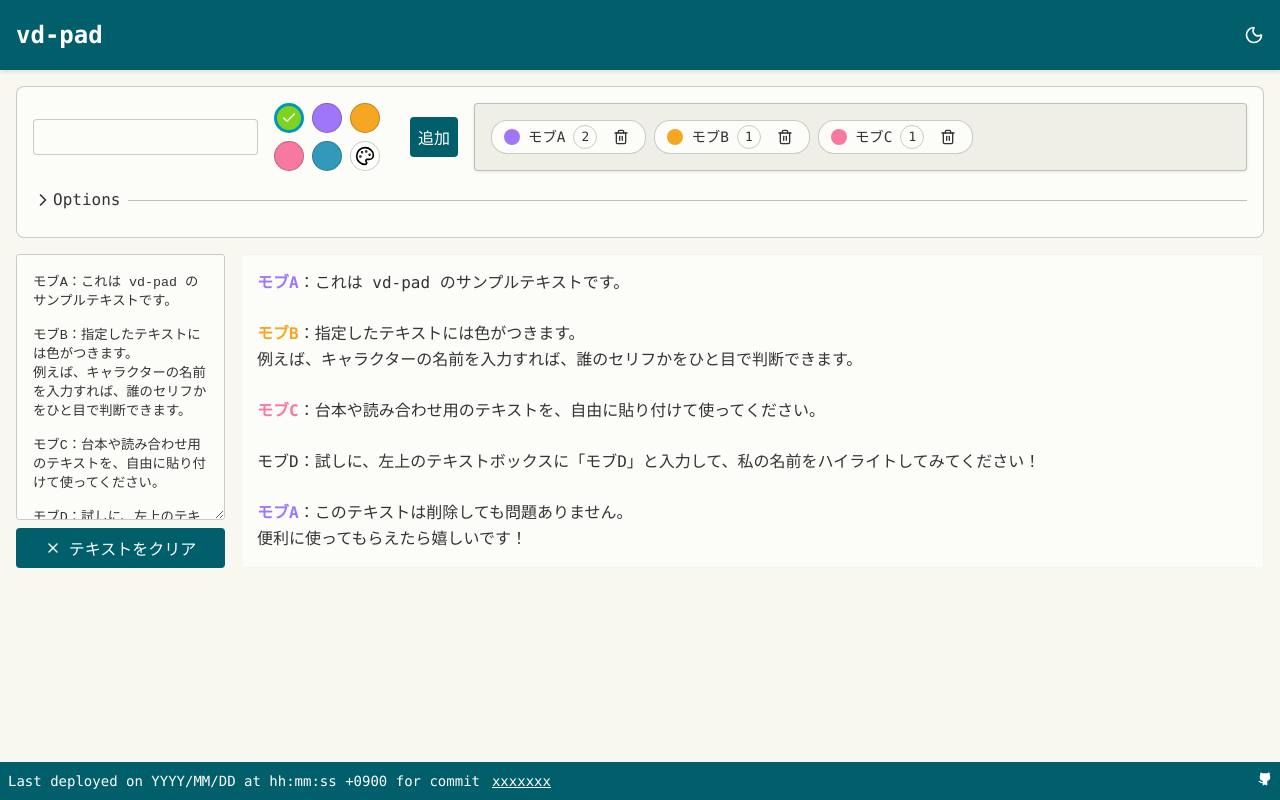
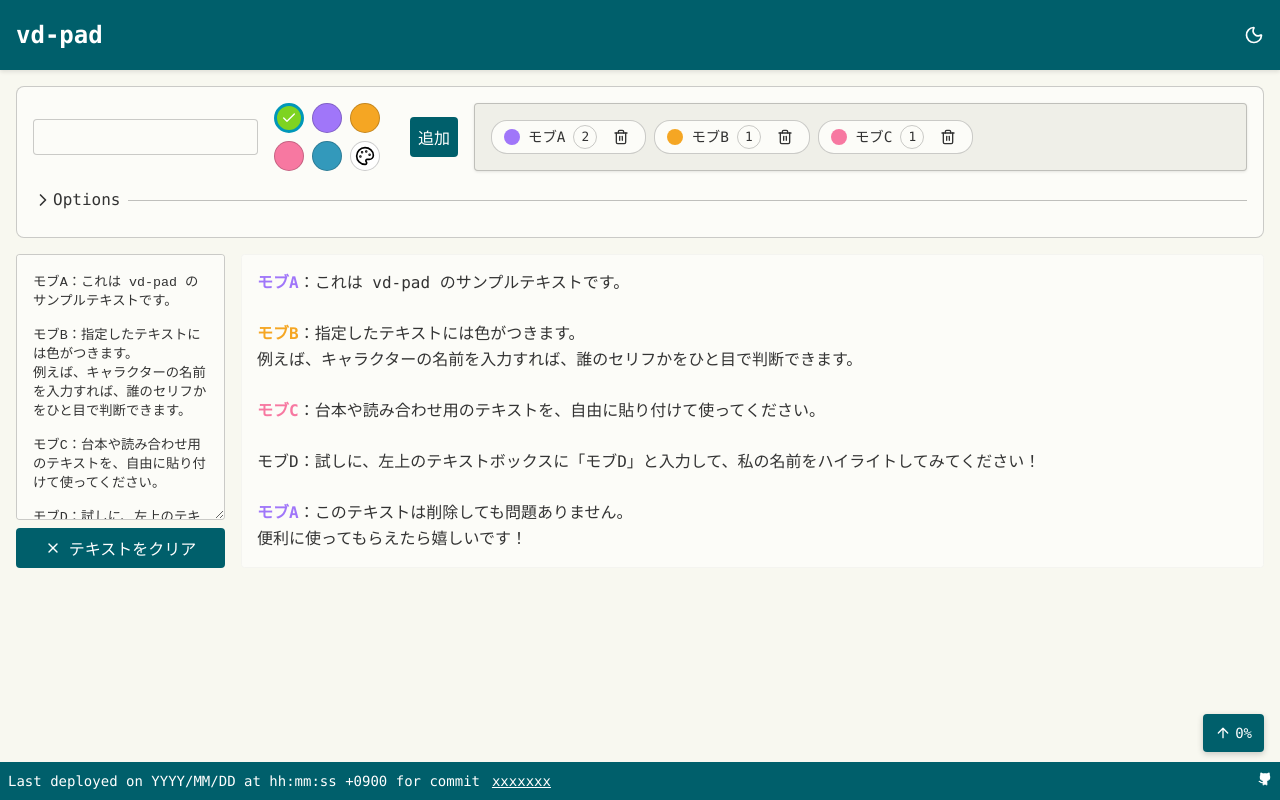
Before and after one commit to dot-ma801/vd-pad, a Vue app: page / in a window 1280 px wide. Built offline with nearby package versions, Linux system fonts and the light colour scheme.

Commit message:
[update] 右下に最上部に戻るボタンを配置

```diff
--- /dev/null
+++ b/src/components/ui/ScrollProgressBtn.vue
@@ -0,0 +1,70 @@
+<script setup lang="ts">
+import { ref, onMounted, onUnmounted } from 'vue'
+import { ArrowUp } from 'lucide-vue-next'
+
+const scrollPercent = ref(0)
+
+function updateScroll() {
+  const scrollTop = window.scrollY || window.pageYOffset
+  const docHeight = document.documentElement.scrollHeight - window.innerHeight
+  scrollPercent.value = docHeight > 0 ? Math.round((scrollTop / docHeight) * 100) : 0
+}
+
+onMounted(() => {
+  updateScroll()
+  window.addEventListener('scroll', updateScroll)
+})
+
+onUnmounted(() => {
+  window.removeEventListener('scroll', updateScroll)
+})
+
+function scrollToTop() {
+  window.scrollTo({ top: 0, behavior: 'smooth' })
+}
+</script>
+
+<template>
+  <div class="scroll-progress" @click="scrollToTop">
+    <ArrowUp :size="16" class="scroll-icon" />
+    <span class="scroll-text">{{ scrollPercent }}%</span>
+  </div>
+</template>
+
+<style scoped>
+.scroll-progress {
+  position: fixed;
+  bottom: 48px;
+  right: 16px;
+  background-color: var(--color-primary);
+  color: white;
+  padding: 8px 12px;
+  border-radius: 4px;
+  cursor: pointer;
+  font-size: 14px;
+  box-shadow: 0 2px 6px rgba(0, 0, 0, 0.2);
+  user-select: none;
+  z-index: 1000;
+  display: flex;
+  align-items: center;
+  gap: 4px;
+  transition:
+    opacity 0.2s,
+    transform 0.2s;
+}
+
+.scroll-progress:hover {
+  opacity: 0.85;
+  transform: translateY(-2px);
+}
+
+.scroll-icon {
+  display: inline-block;
+}
+
+@media (max-width: 768px) {
+  .scroll-progress {
+    bottom: 120px;
+  }
+}
+</style>
--- a/src/views/TextHighlighterView.vue
+++ b/src/views/TextHighlighterView.vue
@@ -7,6 +7,7 @@ import type { KeywordMap, KeyWordWithColor } from '@/types/wordTypes'
 import { initialText, initialCharacter } from '@/config/initialSetting'
 import { X } from 'lucide-vue-next'
 import PrimaryButton from '@/components/ui/PrimaryButton.vue'
+import ScrollProgressBtn from '@/components/ui/ScrollProgressBtn.vue'
 
 const contentText = ref<string>(initialText)
 const highlightWordsWithColor = ref<KeywordMap>(initialCharacter)
@@ -59,6 +60,7 @@ const { highlightedParts, highlightedTokens } = useTextHighlighter(contentText,
       </div>
     </div>
   </div>
+  <ScrollProgressBtn />
 </template>
 
 <style scoped>
```
